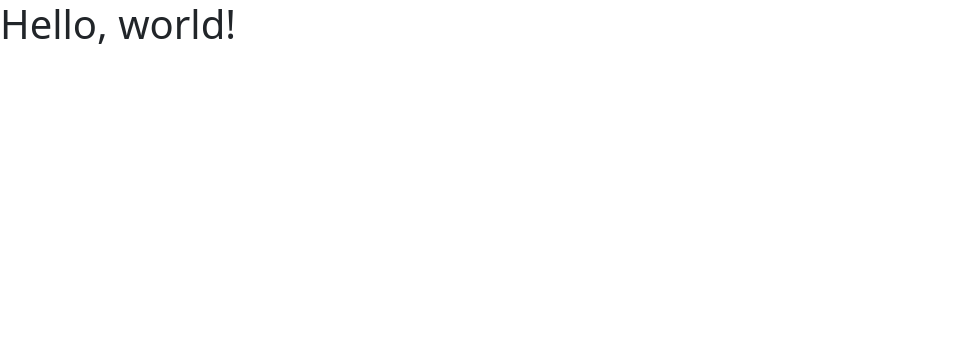
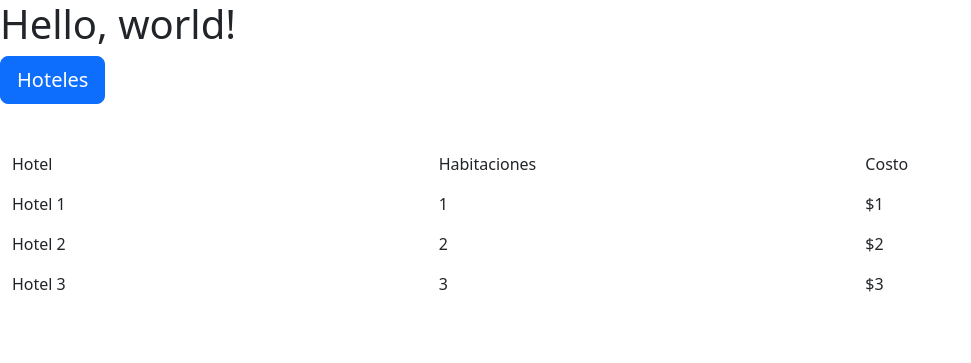
Before and after one commit to GRIMALDOX7/guia-hoteles, a website: page index.html in a window 1280 px wide. Shown: the whole page, without its empty margins (0-971 px from the left). Drawn offline with nearby package versions, Linux system fonts and the light colour scheme.

Commit message:
creacion de lista hoteles, boton hoteles

```diff
--- a/index.html
+++ b/index.html
@@ -1,11 +1,13 @@
 <!doctype html>
 <html lang="en">
+
 <head>
   <meta charset="utf-8">
   <meta name="viewport" content="width=device-width, initial-scale=1">
   <title>Bootstrap demo</title>
   <link href="node_modules/bootstrap/dist/css/bootstrap.min.css" rel="stylesheet">
 </head>
+
 <body>
   <h1>Hello, world!</h1>
   <!--Jquery sirve para el funcionamiento de los componentes de bootstrap, como el modal, el dropdown, etc. Sin jquery, estos componentes no funcionarían correctamente. -->
@@ -14,6 +16,54 @@
   <script src="node_modules/popper.js/dist/umd/popper.min.js"></script>
   <!-- el bootstrap.js es el archivo principal de JavaScript de Bootstrap, que contiene el código necesario para que los componentes de Bootstrap funcionen correctamente. Este archivo depende de jQuery y popper.js, por lo que es importante incluirlos antes de incluir bootstrap.js. -->
   <script src="node_modules/bootstrap/dist/js/bootstrap.min.js"></script>
+  <button class="btn btn-primary btn-lg">Hoteles</button>
+  <div class="container-fluid py-5">
+    <div class="row">
+      <div class="col">
+        <p>Hotel</p>
+      </div>
+        <div class="col">
+          <p>Habitaciones</p>
+        </div>
+        <div class="col">
+          <p>Costo</p>
+        </div>
+    </div>
+    <div class = "row">
+      <div class = "col">
+        <p>Hotel 1</p>
+      </div>
+      <div class = "col">
+        <p>1</p>
+      </div>
+      <div class = "col">
+        <p>$1</p>
+      </div>
+    </div>
+    <div class = "row">
+      <div class = "col">
+        <p>Hotel 2</p>
+      </div>
+      <div class = "col">
+        <p>2</p>
+      </div>
+      <div class = "col">
+        <p>$2</p>
+      </div>
+    </div>
+    <div class = "row">
+      <div class = "col">
+        <p>Hotel 3</p>
+      </div>
+      <div class = "col">
+        <p>3</p>
+      </div>
+      <div class = "col">
+        <p>$3</p>
+      </div>
+    </div>
 
+  </div>
 </body>
+
 </html>
```
Lines whose indentation alone changed are shown as unchanged.
